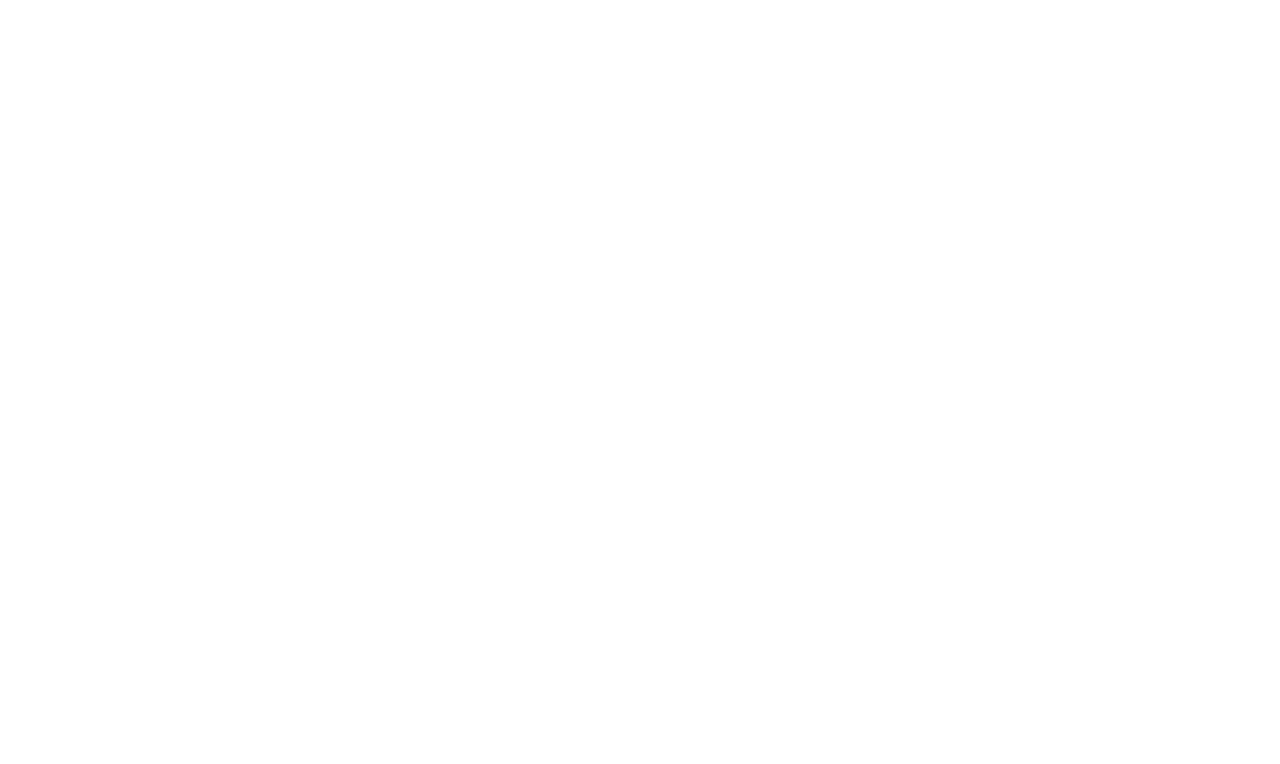
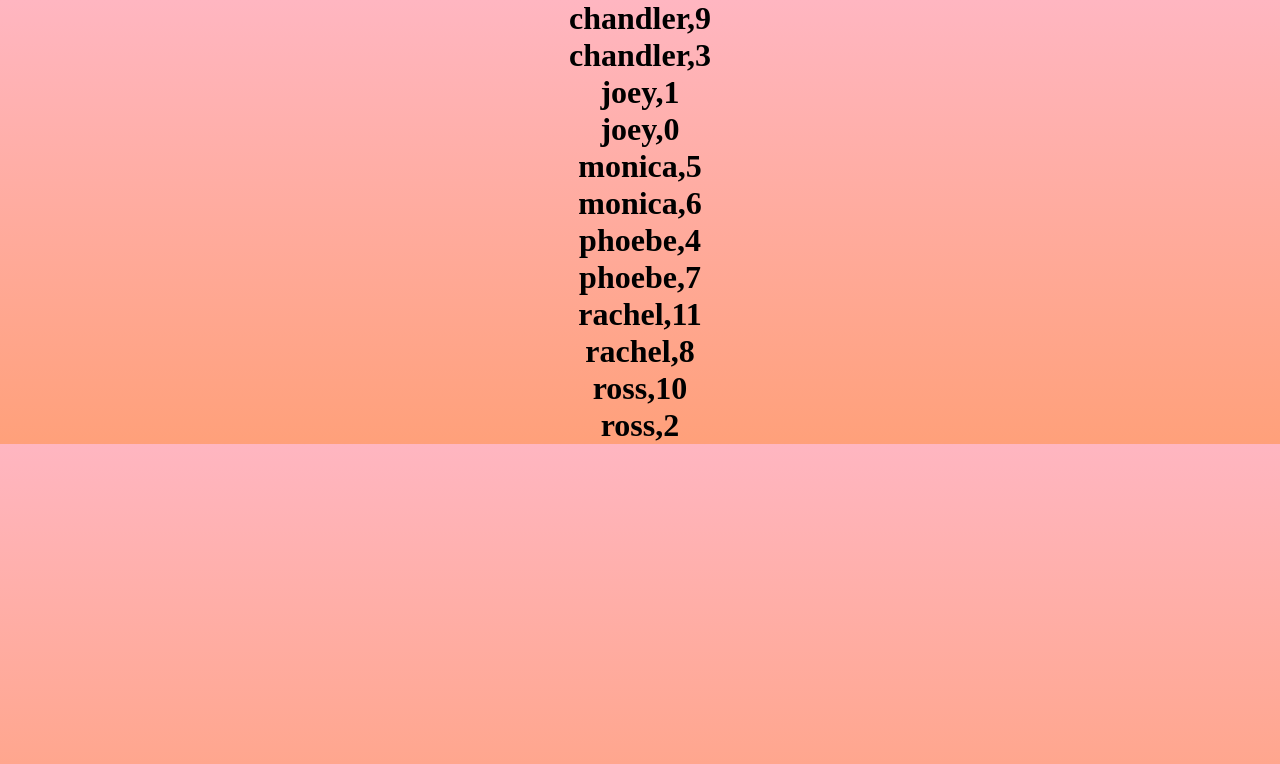
Before and after one commit to AshkanShakiba/Pexeso, an Angular app: page / in a window 1280 px wide. Shown: the top 764 px of the page. Built offline with nearby package versions, Linux system fonts and the light colour scheme.

Commit message:
Adding card component

```diff
--- a/src/app/app.module.ts
+++ b/src/app/app.module.ts
@@ -5,12 +5,14 @@
 import { AppComponent } from './app.component';
 import { CardsComponent } from './components/cards/cards.component';
 import { GameComponent } from './components/game/game.component';
+import { CardComponent } from './components/card/card.component';
 
 @NgModule({
   declarations: [
     AppComponent,
     CardsComponent,
-    GameComponent
+    GameComponent,
+    CardComponent
   ],
   imports: [
     BrowserModule,
--- /dev/null
+++ b/src/app/components/card/card.component.html
@@ -0,0 +1 @@
+<h1>{{card.img}},{{card.place}}</h1>
--- /dev/null
+++ b/src/app/components/card/card.component.ts
@@ -0,0 +1,17 @@
+import {Component, Input, OnInit} from '@angular/core';
+import {Card} from "../../Card";
+
+@Component({
+  selector: 'app-card',
+  templateUrl: './card.component.html',
+  styleUrls: ['./card.component.scss']
+})
+export class CardComponent implements OnInit {
+  @Input() card: Card=new Card(0,"",0);
+
+  constructor() { }
+
+  ngOnInit(): void {
+  }
+
+}
--- a/src/app/components/cards/cards.component.html
+++ b/src/app/components/cards/cards.component.html
@@ -1 +1 @@
-<!--<app-card></app-card>-->
+<app-card *ngFor="let card of cards" [card]="card"></app-card>
--- a/src/app/components/cards/cards.component.ts
+++ b/src/app/components/cards/cards.component.ts
@@ -26,7 +26,7 @@
       this.cards.push(new Card(i, images[i], this.getPlace()));
       this.cards.push(new Card(i, images[i], this.getPlace()));
     }
-    console.log(this.cards);
+    //console.log(this.cards);
   }
 
   getPlace(): number {
```
Also changed, not shown: src/app/components/card/card.component.scss (added), 1 other file (tests, documents, lock files or other folders).
